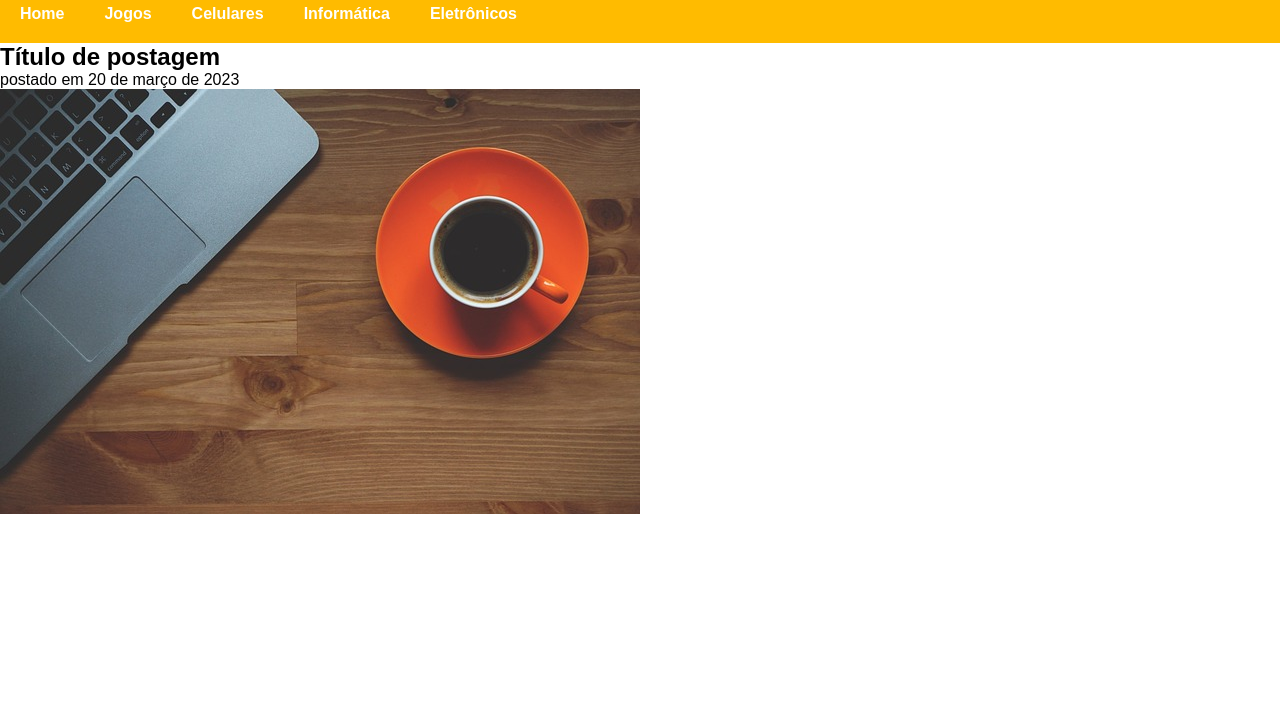
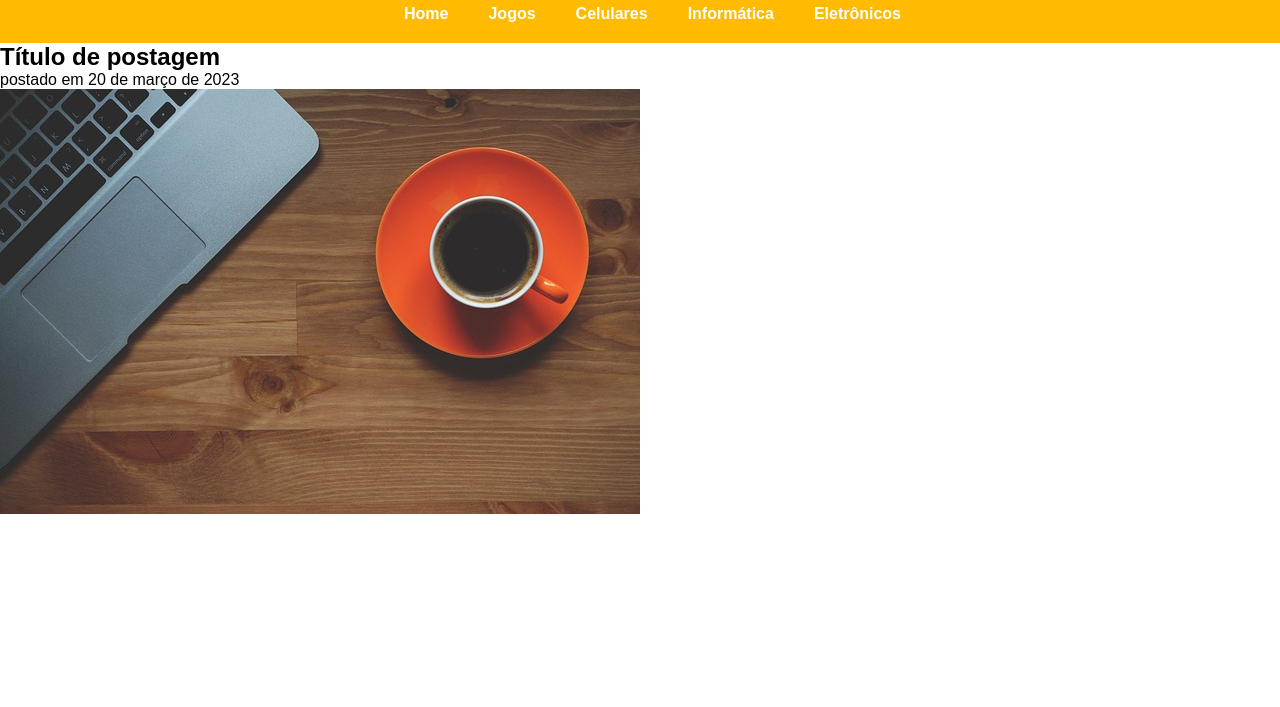
Before and after one commit to juliamambrozio/projeto-TecBlog, a plain HTML site: page index.html in a window 1280 px wide. Shown: the part 93-800 px from the top of the page. Drawn offline with Linux system fonts and the light colour scheme.

Commit message:
criando o header

```diff
--- a/css/style.css
+++ b/css/style.css
@@ -23,6 +23,7 @@ h1{
 ul{
     display: flex;
     list-style: none;
+    margin-left: 30%;
 
 
 
@@ -34,6 +35,10 @@ li{
     padding: 10px;
     margin: 10px;
     text-align: center;
+}
 
+li  a{
+    color:white;
+    text-decoration: none;
 
 }
--- a/index.html
+++ b/index.html
@@ -10,11 +10,11 @@
     <header>
         <h1>TecBlog</h1>
         <ul>
-            <li>Home</li>
-            <li>Jogos</li>
-            <li>Celulares</li>
-            <li>Informática</li>
-            <li>Eletrônicos</li>
+            <li><a href="">Home</a></li>
+            <li><a href="">Jogos</a></li>
+            <li><a href="">Celulares</a></li>
+            <li><a href="">Informática</a></li>
+            <li><a href="">Eletrônicos</a></li>
         </ul>
     </header>
 
```
